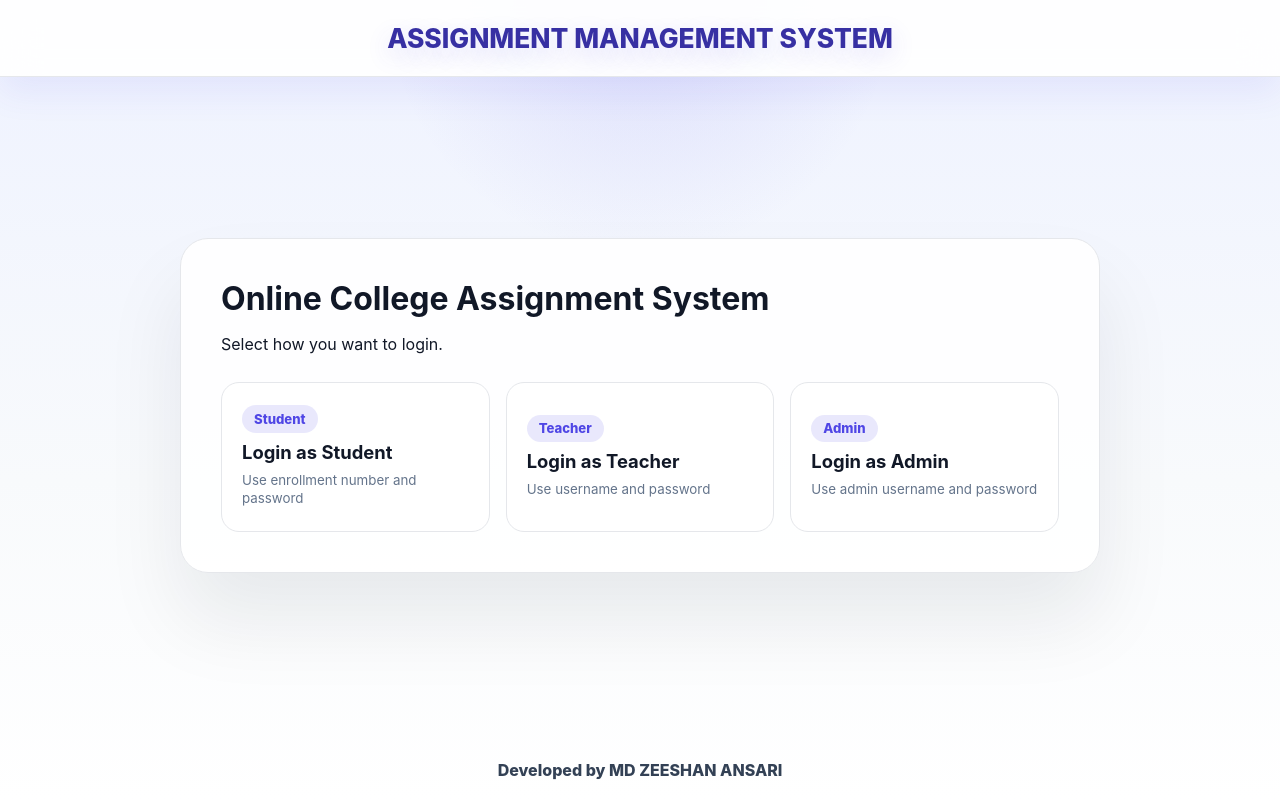
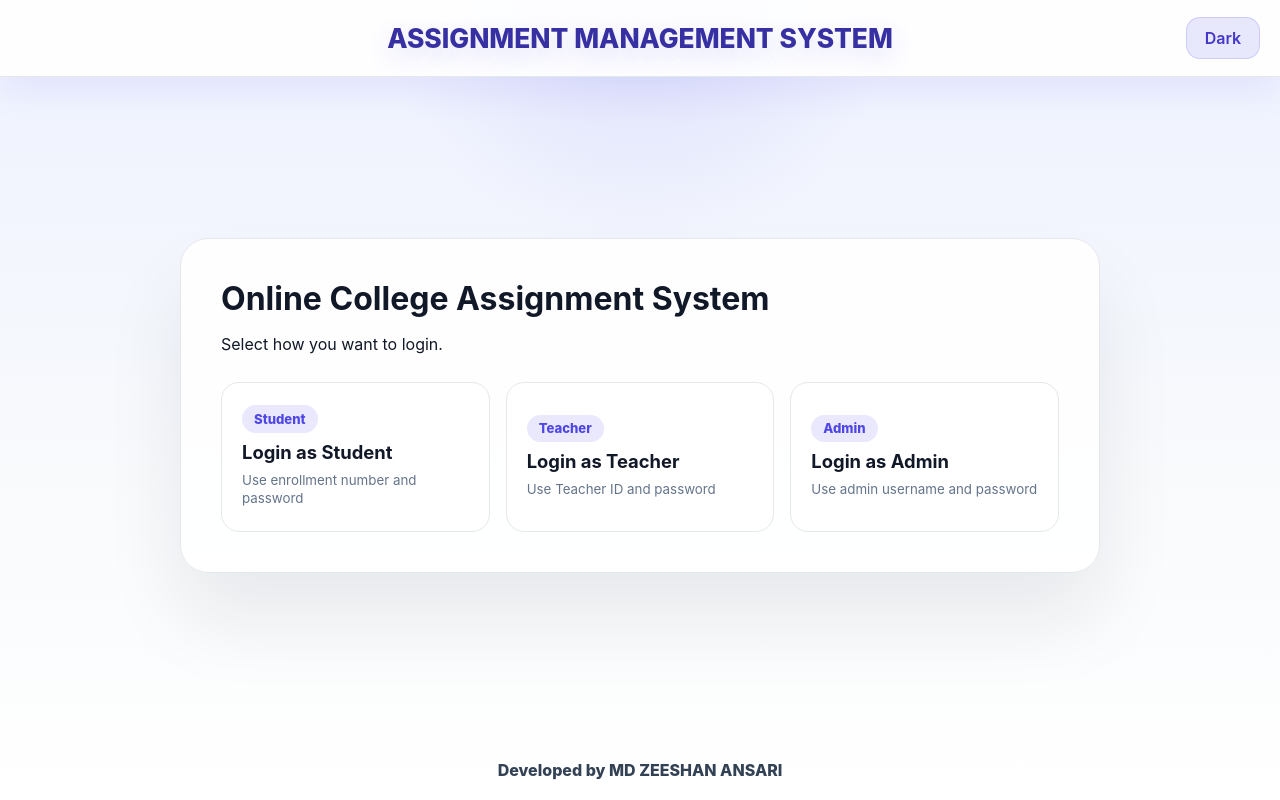
Before and after one commit to ZShan2063/Assignment-Management-System, a React (Vite) app in the folder frontend/: page / in a window 1280 px wide. Built offline with nearby package versions, Linux system fonts and the light colour scheme; no server answers; sample sign-in values are in the browser's storage.

Commit message:
Show theme toggle on all pages

```diff
--- a/frontend/src/components/TopBar.tsx
+++ b/frontend/src/components/TopBar.tsx
@@ -14,18 +14,9 @@ export default function TopBar() {
           <span>Assignment Management System</span>
         </div>
         <div className="nav-links">
-          {user && isDashboardPage ? (
-            <>
-              <span className="badge">{user.role.toUpperCase()}</span>
-              <ThemeToggle />
-            </>
-          ) : user ? null : location.pathname === "/" ? null : (
-            <>
-              {location.pathname !== "/login" && <Link to="/">Login</Link>}
-              <ThemeToggle />
-            </>
-          )}
-          {!user && location.pathname === "/" && <ThemeToggle />}
+          {user && isDashboardPage && <span className="badge">{user.role.toUpperCase()}</span>}
+          {!user && location.pathname !== "/" && location.pathname !== "/login" && <Link to="/">Login</Link>}
+          <ThemeToggle />
         </div>
       </div>
     </header>
--- a/frontend/src/pages/HomePage.tsx
+++ b/frontend/src/pages/HomePage.tsx
@@ -14,7 +14,7 @@ export default function HomePage() {
         <Link to="/login?role=teacher" className="login-role-card">
           <span>Teacher</span>
           <strong>Login as Teacher</strong>
-          <small>Use username and password</small>
+          <small>Use Teacher ID and password</small>
         </Link>
         <Link to="/login?role=admin" className="login-role-card">
           <span>Admin</span>
```
